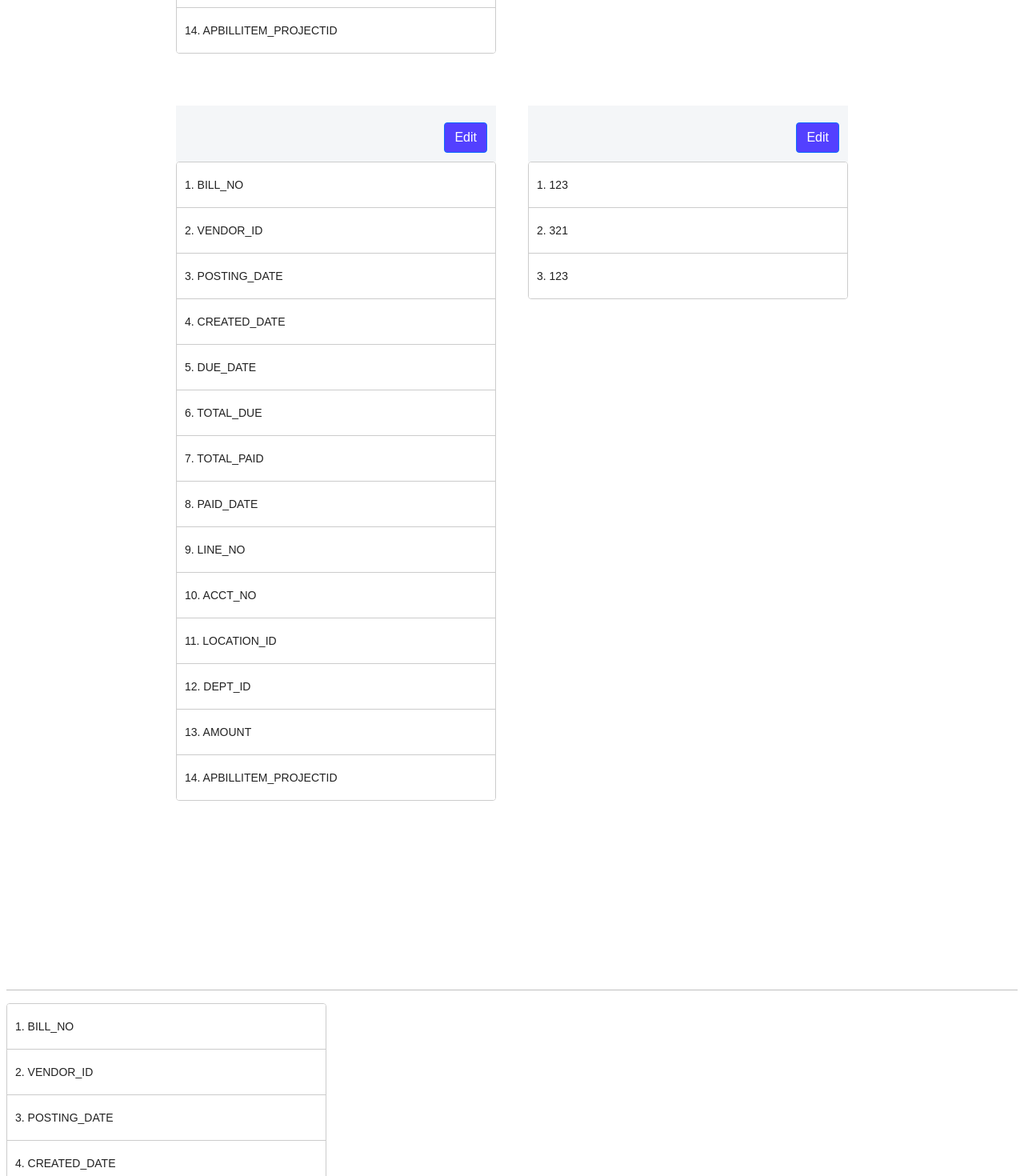
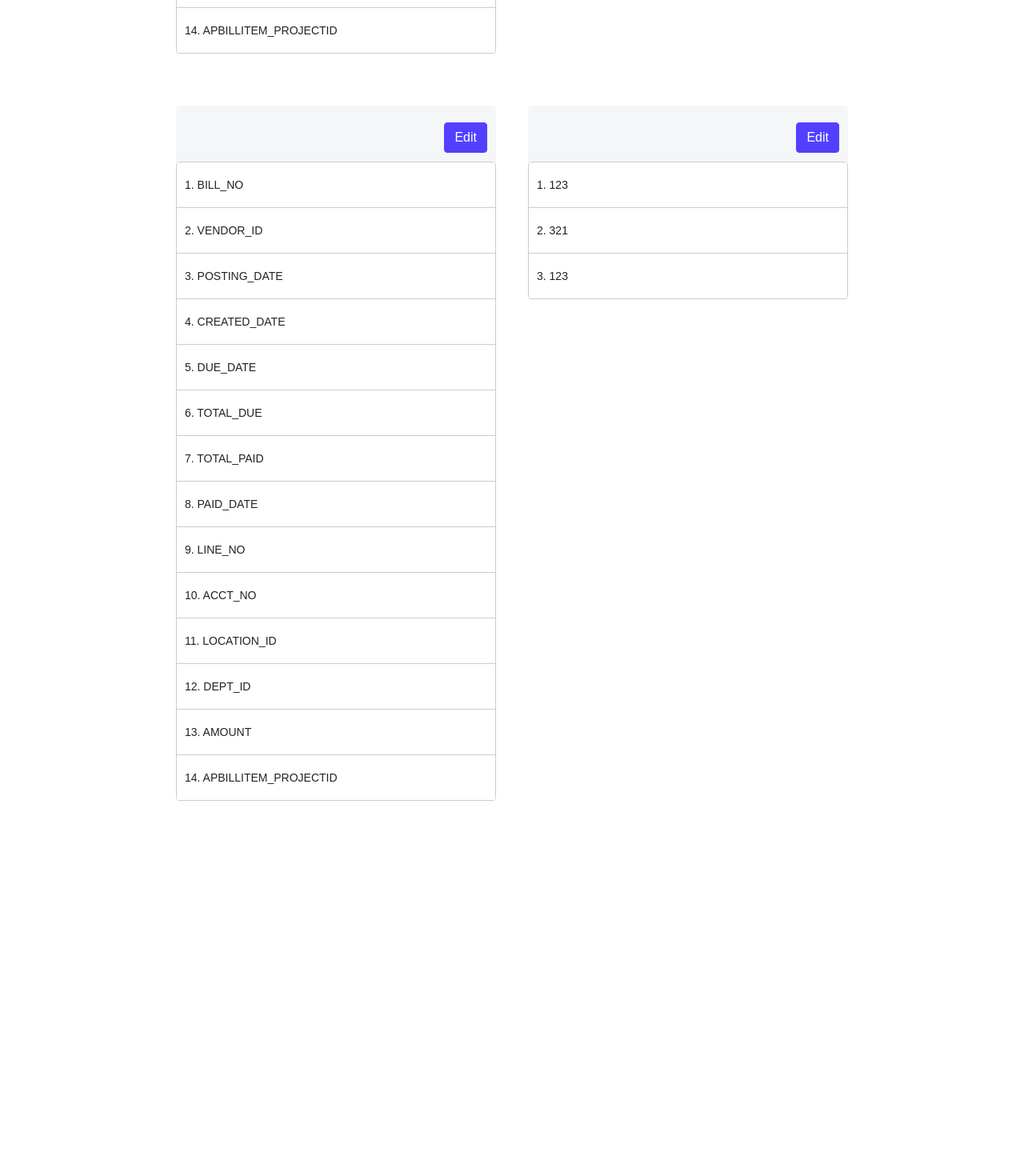
Before and after one commit to yuchilai/APExcelConvert, an Angular app: page / in a window 1280 px wide. Shown: the part 1920-3390 px from the top of the page at 80% size. After the commit the page ends 3149 px from the top, so only its background shows below. Built offline with nearby package versions, Linux system fonts and the light colour scheme.

Commit message:
3 files modified

```diff
--- a/src/app/app.component.css
+++ b/src/app/app.component.css
@@ -77,6 +77,7 @@ p {
 }
 
 #displayed-edit-btn {
+  border: solid 1px rgb(83, 64, 255);
   background-color: rgb(83, 64, 255);
 }
 
@@ -84,6 +85,14 @@ p {
   background-color: #1800f3;
   transition: all 0.2s ease-in-out;
   transform: scale(1.09);
+}
+
+#displayed-edit-btn:focus {
+  box-shadow: 0 0 0 0.25rem rgb(24, 0, 243 / 50%) !important;
+}
+
+#displayed-edit-btn:active {
+  box-shadow: 0 0 0 0.25rem rgb(24, 0, 243 / 50%) !important;
 }
 
 .control-accpet-box {
@@ -178,6 +187,7 @@ p {
   background-color: rgb(244, 246, 248);
   width: 400px;
   max-width: 100%;
+  border-radius: 5px 5px 0 0;
 }
 
 .order-list,
--- a/src/app/app.component.html
+++ b/src/app/app.component.html
@@ -135,9 +135,9 @@
 </button> -->
   <div *ngIf="isEdit" class="edit-container">
     <div class="btn-box">
-      <button type="button" class="btn btn-primary" id="displayed-edit-btn" (click)=closeEditing()>
-        Edit
-      </button>
+      <!-- <button type="button" class="btn btn-primary" id="displayed-edit-btn" (click)=closeEditing()>
+        Close
+      </button> -->
       <button type="button" class="btn btn-primary" id="displayed-edit-btn" (click)=saveEditing()>
        Save
     </button>
@@ -189,7 +189,7 @@
 
 
 
-<hr>
+<!-- <hr>
 
 <div class="list-box">
   <div *ngIf="!isEdit" cdkDropList class="order-list">
@@ -217,12 +217,12 @@
       </div>
     </div>
     <input (keyup.enter)="saveInvoiceColumn()" [(ngModel)]="inputToBeAdded" *ngIf="isAdding" id="add-input" class="form-control form-control-lg" type="text">
-    <!-- <div class="input-group mb-3">
+    <div class="input-group mb-3">
   <input type="text" class="form-control" placeholder="Recipient's username" aria-label="Recipient's username" aria-describedby="basic-addon2">
   <div class="input-group-append">
     <button class="btn btn-outline-secondary" type="button">Button</button>
   </div>
-</div> -->
+</div>
   </div>
 </div>
-<div class="footer"></div>
+<div class="footer"></div> -->
--- a/src/app/app.component.ts
+++ b/src/app/app.component.ts
@@ -96,6 +96,7 @@ export class AppComponent {
       const jsonArr = JSON.parse(dataString);
       this.outputList = [];
       this.displayedList = [];
+      this.errorMsg = [];
       if (workBook.SheetNames.length !== undefined) {
         for (let i = 0; i < workBook.SheetNames.length; i++) {
           this.invoices = [];
```
